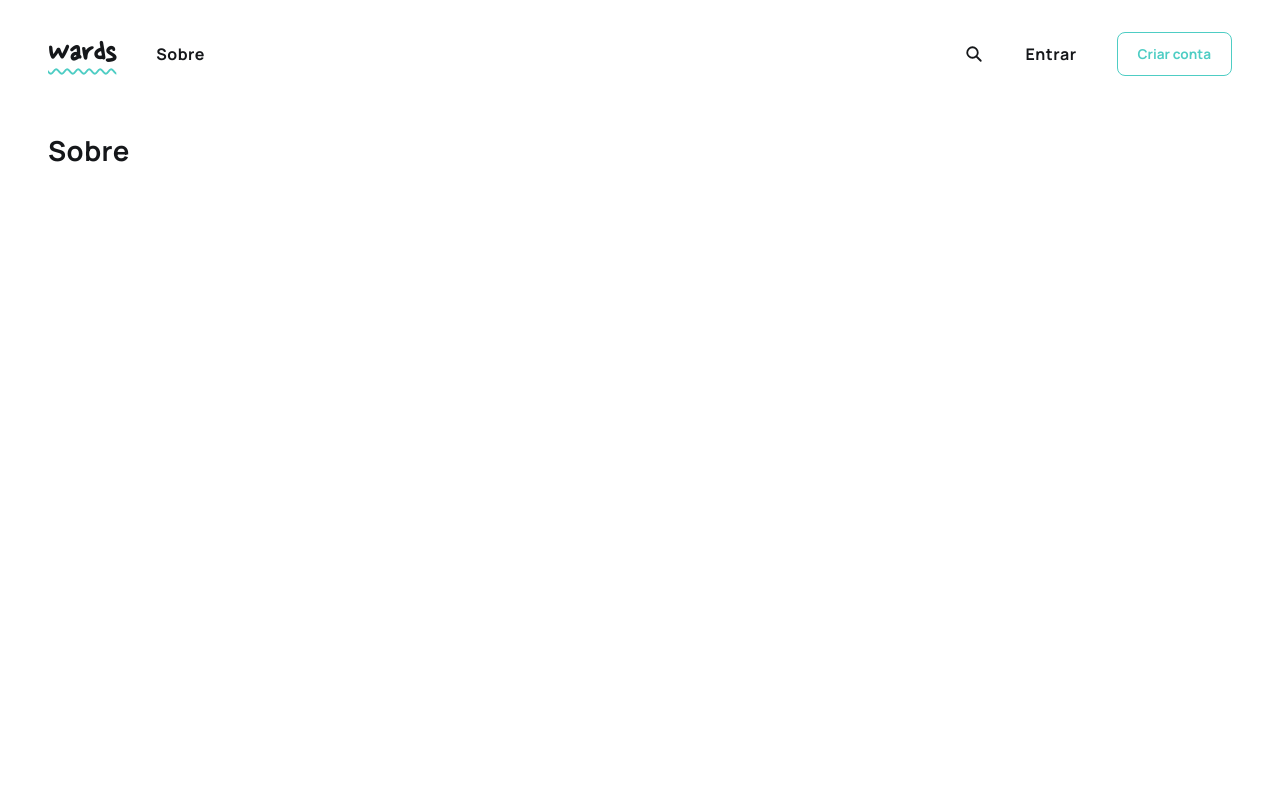
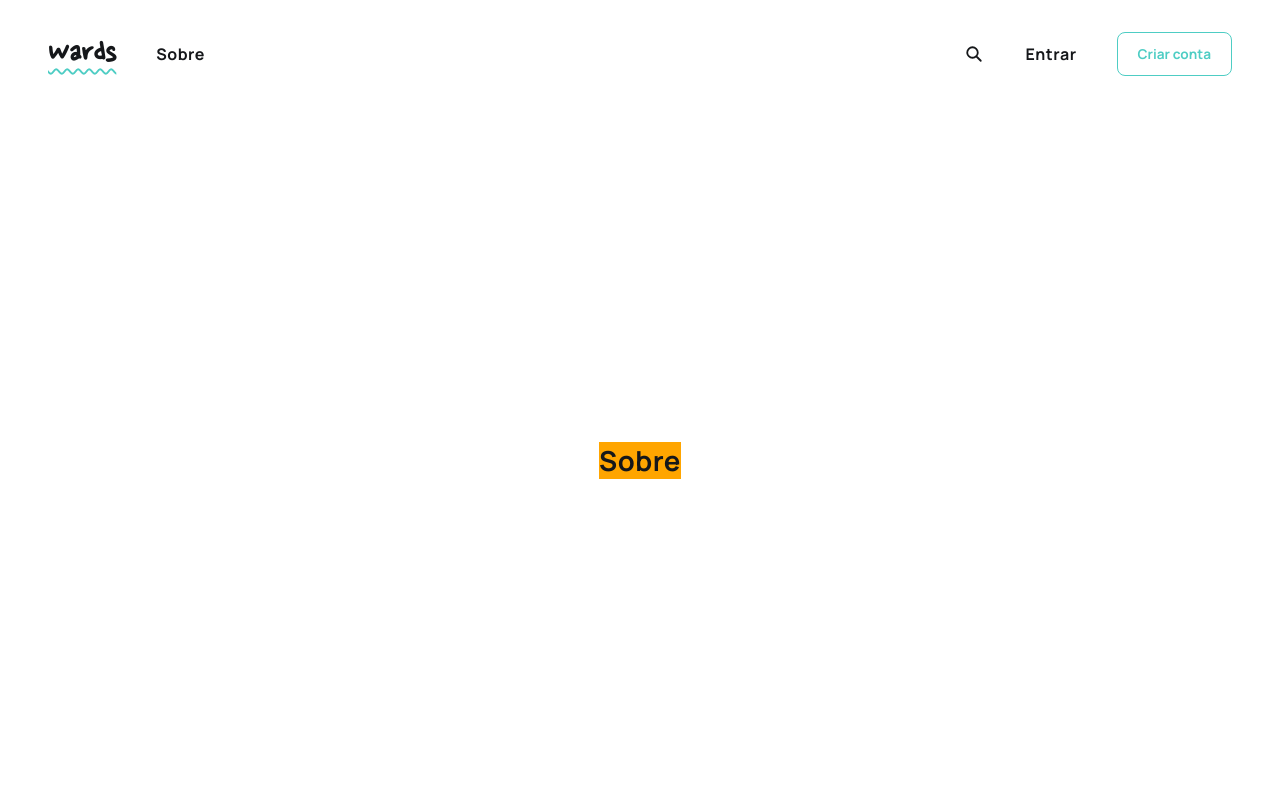
Before and after one commit to junioranheu/wards-front, a Next.js app: page /sobre in a window 1280 px wide. Shown: the top 800 px of the page. Built offline with nearby package versions, Linux system fonts and the light colour scheme.

Commit message:
iniciar implementação de sobre.tsx

```diff
--- /dev/null
+++ b/app/(main)/sobre/index.module.scss
@@ -0,0 +1,3 @@
+.main {
+    background-color: orange;
+}
--- a/app/(main)/sobre/page.tsx
+++ b/app/(main)/sobre/page.tsx
@@ -1,13 +1,13 @@
 'use client';
-import StylesLayout from '@/app/(main)/layout.module.scss';
 import useTitulo from '@/hooks/useTitulo';
+import Styles from './index.module.scss';
 
 export default function Page() {
 
     useTitulo('Sobre', true);
 
     return (
-        <section className={StylesLayout.session}>
+        <section className={Styles.main}>
             <h1>Sobre</h1>
         </section>
     )
--- a/app/(main)/ward/[id]/[titulo]/page.tsx
+++ b/app/(main)/ward/[id]/[titulo]/page.tsx
@@ -23,7 +23,7 @@ export default function Ward({ params }: { params: { id: string, titulo: string
 
             // @ts-ignore;
             if (resp?.mensagens || !resp) {
-                Aviso.toast(resp?.mensagens![0], 5500, CONSTS_EMOJIS.ERRO, true);
+                Aviso.toast(`A ward #${params.id} não foi encontrada`, 7500, CONSTS_EMOJIS.ERRO, true);
                 router.push(CONSTS_TELAS.ERRO);
                 return false;
             }
```
